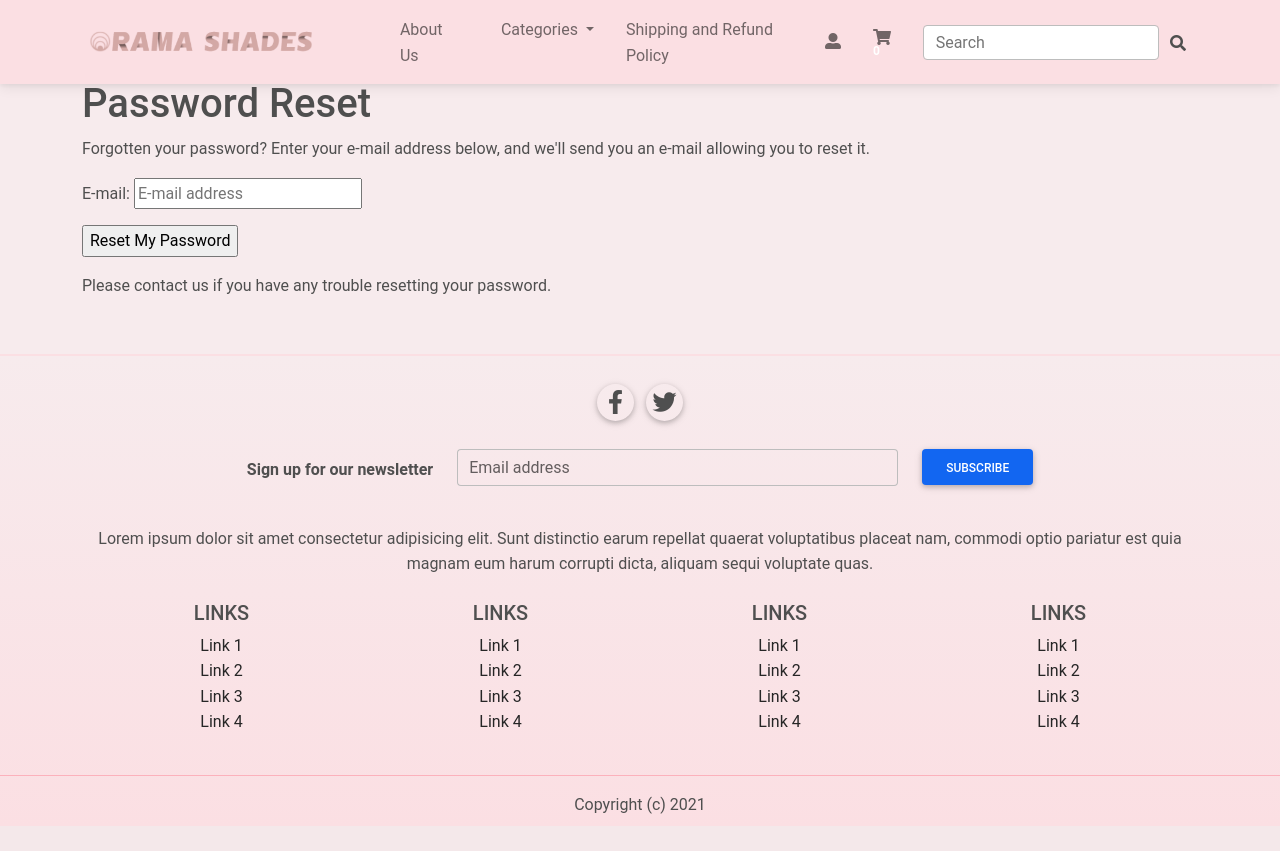
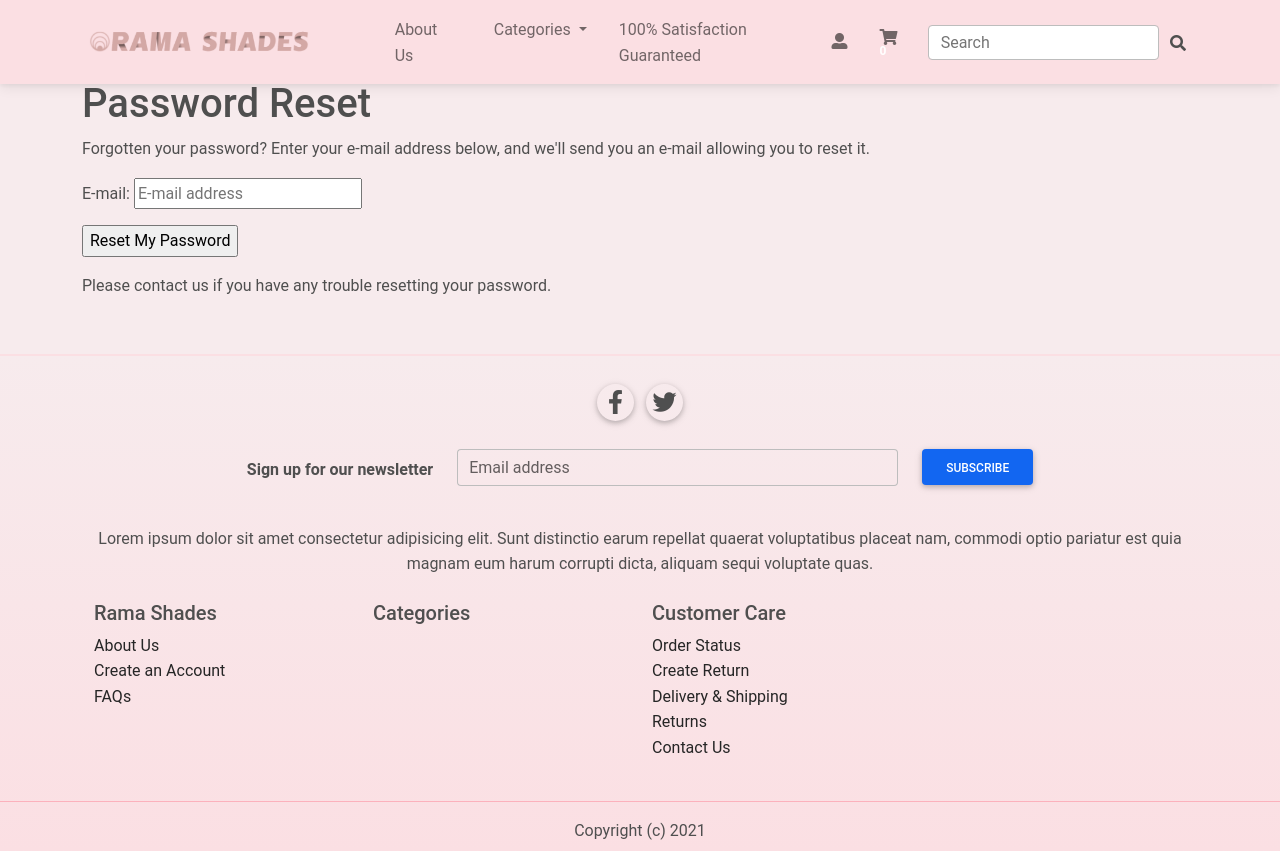
Before and after one commit to neoToad/rama_shades, a Django app: page /accounts/password/reset/ in a window 1280 px wide. Before the commit the page ends 814 px from the top, so only its background shows below. Run offline with Django 3.2, Linux system fonts and the light colour scheme; some libraries are stand-ins or nearby versions.

Commit message:
Now categories page

```diff
--- a/store/context_processors.py
+++ b/store/context_processors.py
@@ -2,6 +2,11 @@ from .models import Order, Item
 import json
 from decimal import Decimal
 from .utils import cookie_cart
+
+
+def categories():
+    return ['Square', 'Cat Eye', 'Round', 'Rectangular',
+                  'Oval', 'Unique']
 
 
 def cart_processor(request):
@@ -11,4 +16,7 @@ def cart_processor(request):
         cart_items = order.get_cart_items
     else:
         return cookie_cart(request)
-    return {'items': items, 'cart_items': cart_items, 'object': order}
+
+    prod_categories = categories()
+
+    return {'items': items, 'cart_items': cart_items, 'object': order, 'categories': prod_categories}
--- a/store/templates/store/footer.html
+++ b/store/templates/store/footer.html
@@ -73,21 +73,57 @@
       <!--Grid row-->
       <div class="row">
         <!--Grid column-->
-        <div class="col-lg-3 col-md-6 mb-4 mb-md-0">
-          <h5 class="text-uppercase">Links</h5>
+        <div class="col-lg-3 col-md-6 mb-4 mb-md-0 text-lg-start">
+          <h5 class="">Rama Shades</h5>
 
           <ul class="list-unstyled mb-0">
             <li>
-              <a href="#!" class="text-dark">Link 1</a>
+              <a href="#!" class="text-dark">About Us</a>
             </li>
             <li>
-              <a href="#!" class="text-dark">Link 2</a>
+              <a href="#!" class="text-dark">Create an Account</a>
             </li>
             <li>
-              <a href="#!" class="text-dark">Link 3</a>
+              <a href="#!" class="text-dark">FAQs</a>
+            </li>
+
+          </ul>
+        </div>
+        <!--Grid column-->
+
+        <!--Grid column-->
+        <div class="col-lg-3 col-md-6 mb-4 mb-md-0 text-lg-start">
+          <h5 class="">Categories</h5>
+
+          <ul class="list-unstyled mb-0">
+            {% for category in categories %}
+              <li>
+                <a class="text-dark" href="{% url 'account_logout' %}">{{ category }}</a>
+              </li>
+            {% endfor %}
+          </ul>
+        </div>
+        <!--Grid column-->
+
+        <!--Grid column-->
+        <div class="col-lg-3 col-md-6 mb-4 mb-md-0 text-lg-start">
+          <h5 class="">Customer Care</h5>
+
+          <ul class="list-unstyled mb-0">
+            <li>
+              <a href="#!" class="text-dark">Order Status</a>
             </li>
             <li>
-              <a href="#!" class="text-dark">Link 4</a>
+              <a href="#!" class="text-dark">Create Return</a>
+            </li>
+            <li>
+              <a href="#!" class="text-dark">Delivery & Shipping</a>
+            </li>
+            <li>
+              <a href="#!" class="text-dark">Returns</a>
+            </li>
+            <li>
+              <a href="#!" class="text-dark">Contact Us</a>
             </li>
           </ul>
         </div>
@@ -95,64 +131,6 @@
 
         <!--Grid column-->
         <div class="col-lg-3 col-md-6 mb-4 mb-md-0">
-          <h5 class="text-uppercase">Links</h5>
-
-          <ul class="list-unstyled mb-0">
-            <li>
-              <a href="#!" class="text-dark">Link 1</a>
-            </li>
-            <li>
-              <a href="#!" class="text-dark">Link 2</a>
-            </li>
-            <li>
-              <a href="#!" class="text-dark">Link 3</a>
-            </li>
-            <li>
-              <a href="#!" class="text-dark">Link 4</a>
-            </li>
-          </ul>
-        </div>
-        <!--Grid column-->
-
-        <!--Grid column-->
-        <div class="col-lg-3 col-md-6 mb-4 mb-md-0">
-          <h5 class="text-uppercase">Links</h5>
-
-          <ul class="list-unstyled mb-0">
-            <li>
-              <a href="#!" class="text-dark">Link 1</a>
-            </li>
-            <li>
-              <a href="#!" class="text-dark">Link 2</a>
-            </li>
-            <li>
-              <a href="#!" class="text-dark">Link 3</a>
-            </li>
-            <li>
-              <a href="#!" class="text-dark">Link 4</a>
-            </li>
-          </ul>
-        </div>
-        <!--Grid column-->
-
-        <!--Grid column-->
-        <div class="col-lg-3 col-md-6 mb-4 mb-md-0">
-          <h5 class="text-uppercase">Links</h5>
-
-          <ul class="list-unstyled mb-0">
-            <li>
-              <a href="#!" class="text-dark">Link 1</a>
-            </li>
-            <li>
-              <a href="#!" class="text-dark">Link 2</a>
-            </li>
-            <li>
-              <a href="#!" class="text-dark">Link 3</a>
-            </li>
-            <li>
-              <a href="#!" class="text-dark">Link 4</a>
-            </li>
-          </ul>
         </div>
         <!--Grid column-->
       </div>
--- a/store/templates/store/navbar.html
+++ b/store/templates/store/navbar.html
@@ -39,37 +39,30 @@
           </a>
           <!-- Dropdown menu -->
           <ul class="dropdown-menu" aria-labelledby="navbarDropdown">
-            {% if request.user.is_authenticated %}
+
+            {% for category in categories %}
               <li>
-                <a class="dropdown-item" href="{% url 'account_logout' %}">Profile</a>
+                <a class="dropdown-item" href="{% url 'account_logout' %}">{{ category }}</a>
               </li>
-              <li>
-                <a class="dropdown-item" href="{% url 'account_logout' %}">Past Orders</a>
-              </li>
-              <li>
-                <hr class="dropdown-divider" />
-              </li>
-              <li>
-                <a class="dropdown-item" href="{% url 'account_logout' %}">Logout</a>
-              </li>
-            {% else %}
+            {% endfor %}
 
-
-            {% endif %}
-            <li>
-              <a class="dropdown-item" href="#">Another action</a>
-            </li>
             <li>
               <hr class="dropdown-divider" />
             </li>
             <li>
-              <a class="dropdown-item" href="#">Something else here</a>
+              <a class="dropdown-item" href="#">Hot Items</a>
+            </li>
+            <li>
+              <a class="dropdown-item" href="#">Newest Styles</a>
+            </li>
+            <li>
+              <a class="dropdown-item" href="#">See All</a>
             </li>
           </ul>
         </li>
 
         <li class="nav-item ms-lg-3">
-          <a class="nav-link" href="#">Shipping and Refund Policy</a>
+          <a class="nav-link" href="#">100% Satisfaction Guaranteed</a>
         </li>
 
       </ul>
```
